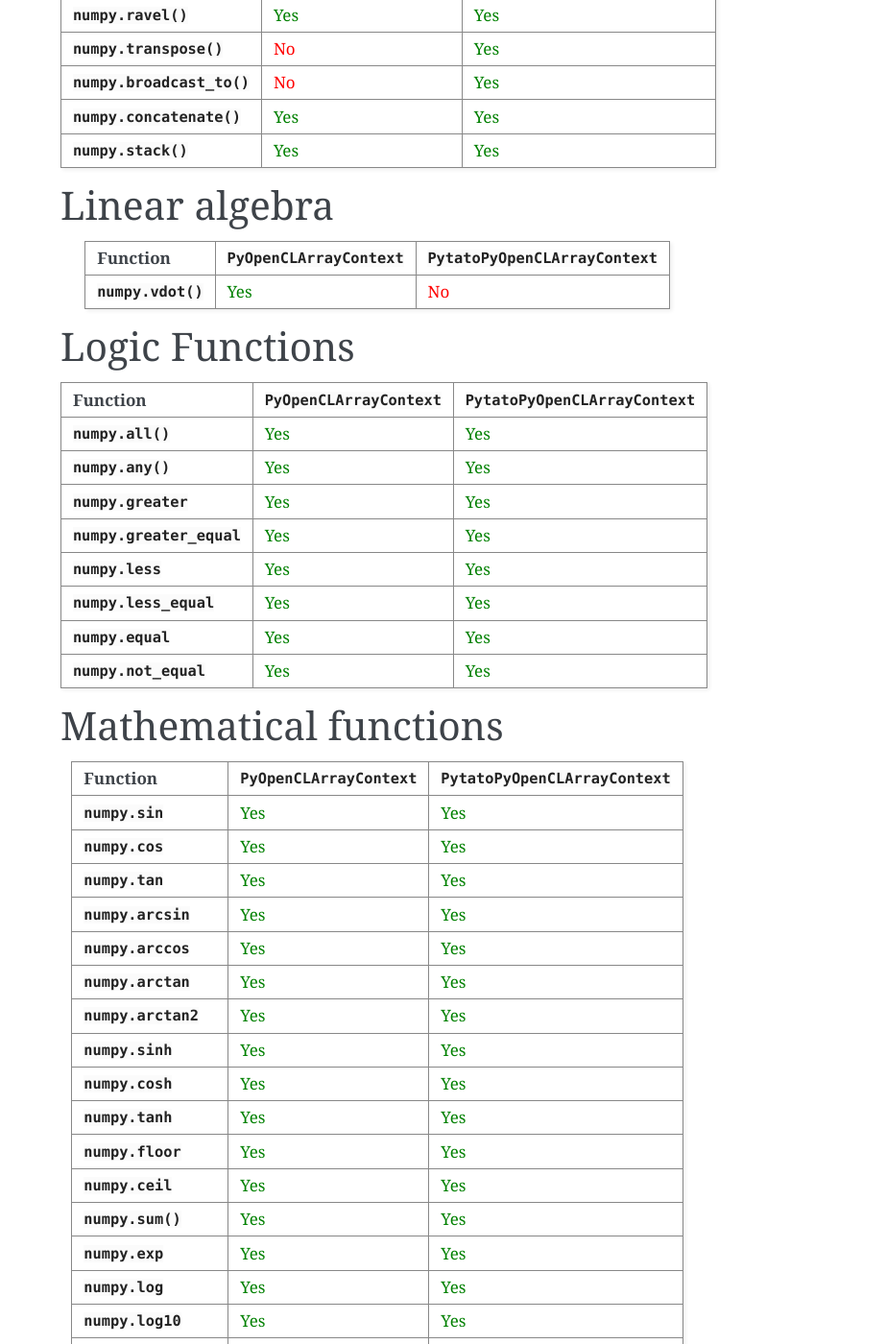
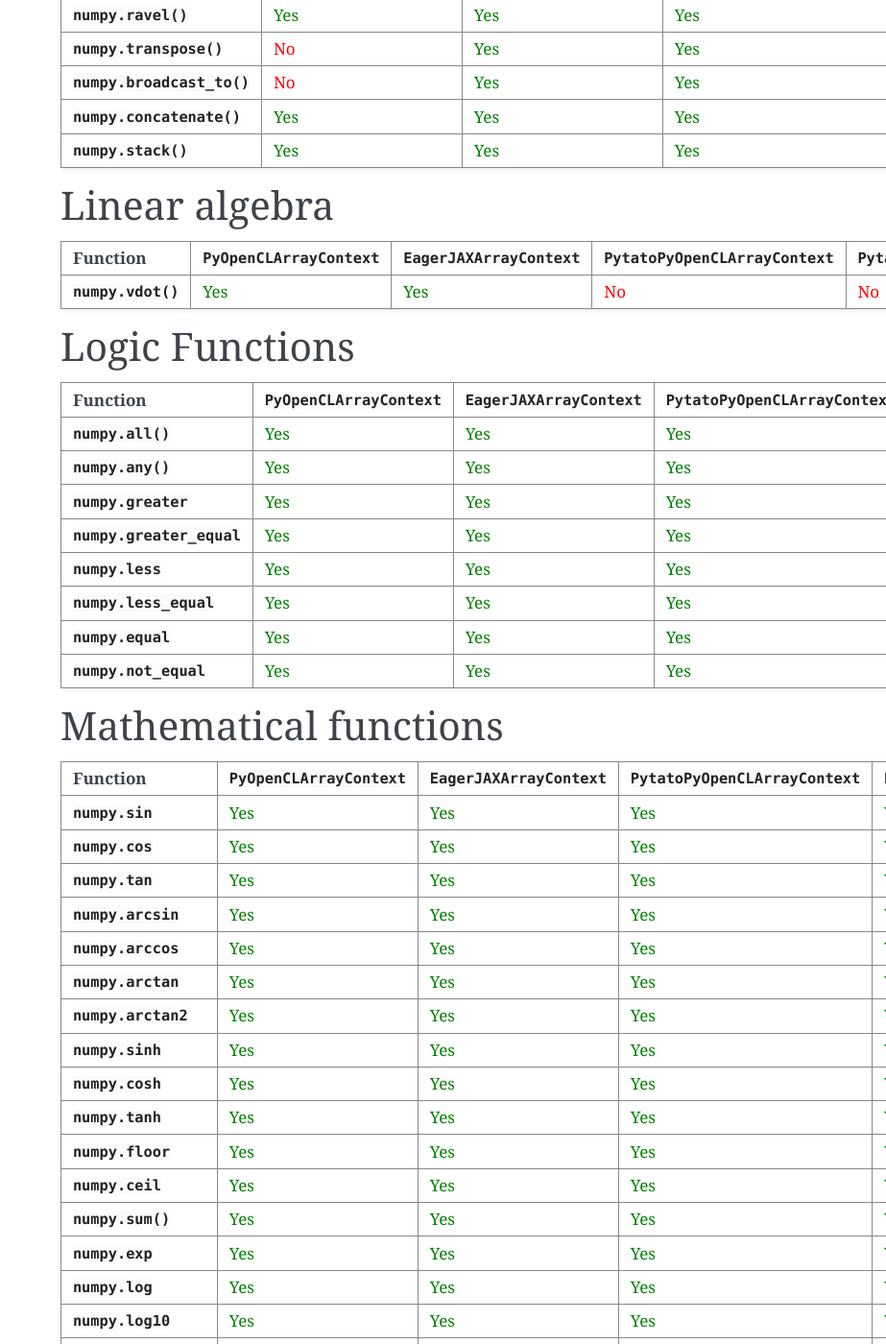
Before and after one commit to inducer/arraycontext, a Sphinx documentation site: the page built from doc/numpy_coverage.rst, in a window 1280 px wide and 1400 px high, scrolled down 458 px. Shown: the whole window at 96% size, without its empty margins (357-1280 px from the left). Built offline with Sphinx 7.4.7, drawn with Linux system fonts in a browser that asks for light colours; some of the changed text lies outside the part shown.

Commit message:
update numpy coverage

```diff
--- a/doc/make_numpy_coverage_table.py
+++ b/doc/make_numpy_coverage_table.py
@@ -62,7 +62,9 @@ def initialize_contexts():
 
     return [
             arraycontext.PyOpenCLArrayContext(queue, force_device_scalars=True),
+            arraycontext.EagerJAXArrayContext(),
             arraycontext.PytatoPyOpenCLArrayContext(queue),
+            arraycontext.PytatoJAXArrayContext(),
             ]
 
 
--- a/doc/numpy_coverage.rst
+++ b/doc/numpy_coverage.rst
@@ -15,21 +15,33 @@ Array creation routines
 
     * - Function
       - :class:`~arraycontext.PyOpenCLArrayContext`
+      - :class:`~arraycontext.EagerJAXArrayContext`
       - :class:`~arraycontext.PytatoPyOpenCLArrayContext`
+      - :class:`~arraycontext.PytatoJAXArrayContext`
     * - :func:`numpy.empty_like`
+      - :green:`Yes`
+      - :green:`Yes`
       - :green:`Yes`
       - :green:`Yes`
     * - :func:`numpy.ones_like`
       - :green:`Yes`
       - :green:`Yes`
+      - :green:`Yes`
+      - :green:`Yes`
     * - :func:`numpy.zeros_like`
+      - :green:`Yes`
+      - :green:`Yes`
       - :green:`Yes`
       - :green:`Yes`
     * - :func:`numpy.full_like`
       - :green:`Yes`
       - :green:`Yes`
+      - :green:`Yes`
+      - :green:`Yes`
     * - :func:`numpy.copy`
       - :green:`Yes`
+      - :green:`Yes`
+      - :red:`No`
       - :red:`No`
 
 Array manipulation routines
@@ -40,23 +52,37 @@ Array manipulation routines
 
     * - Function
       - :class:`~arraycontext.PyOpenCLArrayContext`
+      - :class:`~arraycontext.EagerJAXArrayContext`
       - :class:`~arraycontext.PytatoPyOpenCLArrayContext`
+      - :class:`~arraycontext.PytatoJAXArrayContext`
     * - :func:`numpy.reshape`
+      - :green:`Yes`
+      - :green:`Yes`
       - :green:`Yes`
       - :green:`Yes`
     * - :func:`numpy.ravel`
       - :green:`Yes`
       - :green:`Yes`
+      - :green:`Yes`
+      - :green:`Yes`
     * - :func:`numpy.transpose`
       - :red:`No`
+      - :green:`Yes`
+      - :green:`Yes`
       - :green:`Yes`
     * - :func:`numpy.broadcast_to`
       - :red:`No`
       - :green:`Yes`
+      - :green:`Yes`
+      - :green:`Yes`
     * - :func:`numpy.concatenate`
       - :green:`Yes`
       - :green:`Yes`
+      - :green:`Yes`
+      - :green:`Yes`
     * - :func:`numpy.stack`
+      - :green:`Yes`
+      - :green:`Yes`
       - :green:`Yes`
       - :green:`Yes`
 
@@ -68,9 +94,13 @@ Linear algebra
 
     * - Function
       - :class:`~arraycontext.PyOpenCLArrayContext`
+      - :class:`~arraycontext.EagerJAXArrayContext`
       - :class:`~arraycontext.PytatoPyOpenCLArrayContext`
+      - :class:`~arraycontext.PytatoJAXArrayContext`
     * - :func:`numpy.vdot`
       - :green:`Yes`
+      - :green:`Yes`
+      - :red:`No`
       - :red:`No`
 
 Logic Functions
@@ -81,29 +111,47 @@ Logic Functions
 
     * - Function
       - :class:`~arraycontext.PyOpenCLArrayContext`
+      - :class:`~arraycontext.EagerJAXArrayContext`
       - :class:`~arraycontext.PytatoPyOpenCLArrayContext`
+      - :class:`~arraycontext.PytatoJAXArrayContext`
     * - :func:`numpy.all`
+      - :green:`Yes`
+      - :green:`Yes`
       - :green:`Yes`
       - :green:`Yes`
     * - :func:`numpy.any`
       - :green:`Yes`
       - :green:`Yes`
+      - :green:`Yes`
+      - :green:`Yes`
     * - :data:`numpy.greater`
+      - :green:`Yes`
+      - :green:`Yes`
       - :green:`Yes`
       - :green:`Yes`
     * - :data:`numpy.greater_equal`
       - :green:`Yes`
       - :green:`Yes`
+      - :green:`Yes`
+      - :green:`Yes`
     * - :data:`numpy.less`
+      - :green:`Yes`
+      - :green:`Yes`
       - :green:`Yes`
       - :green:`Yes`
     * - :data:`numpy.less_equal`
       - :green:`Yes`
       - :green:`Yes`
+      - :green:`Yes`
+      - :green:`Yes`
     * - :data:`numpy.equal`
       - :green:`Yes`
       - :green:`Yes`
+      - :green:`Yes`
+      - :green:`Yes`
     * - :data:`numpy.not_equal`
+      - :green:`Yes`
+      - :green:`Yes`
       - :green:`Yes`
       - :green:`Yes`
 
@@ -115,82 +163,136 @@ Mathematical functions
 
     * - Function
       - :class:`~arraycontext.PyOpenCLArrayContext`
+      - :class:`~arraycontext.EagerJAXArrayContext`
       - :class:`~arraycontext.PytatoPyOpenCLArrayContext`
+      - :class:`~arraycontext.PytatoJAXArrayContext`
     * - :data:`numpy.sin`
+      - :green:`Yes`
+      - :green:`Yes`
       - :green:`Yes`
       - :green:`Yes`
     * - :data:`numpy.cos`
       - :green:`Yes`
       - :green:`Yes`
+      - :green:`Yes`
+      - :green:`Yes`
     * - :data:`numpy.tan`
+      - :green:`Yes`
+      - :green:`Yes`
       - :green:`Yes`
       - :green:`Yes`
     * - :data:`numpy.arcsin`
       - :green:`Yes`
       - :green:`Yes`
+      - :green:`Yes`
+      - :green:`Yes`
     * - :data:`numpy.arccos`
+      - :green:`Yes`
+      - :green:`Yes`
       - :green:`Yes`
       - :green:`Yes`
     * - :data:`numpy.arctan`
       - :green:`Yes`
       - :green:`Yes`
+      - :green:`Yes`
+      - :green:`Yes`
     * - :data:`numpy.arctan2`
+      - :green:`Yes`
+      - :green:`Yes`
       - :green:`Yes`
       - :green:`Yes`
     * - :data:`numpy.sinh`
       - :green:`Yes`
       - :green:`Yes`
+      - :green:`Yes`
+      - :green:`Yes`
     * - :data:`numpy.cosh`
+      - :green:`Yes`
+      - :green:`Yes`
       - :green:`Yes`
       - :green:`Yes`
     * - :data:`numpy.tanh`
       - :green:`Yes`
       - :green:`Yes`
+      - :green:`Yes`
+      - :green:`Yes`
     * - :data:`numpy.floor`
+      - :green:`Yes`
+      - :green:`Yes`
       - :green:`Yes`
       - :green:`Yes`
     * - :data:`numpy.ceil`
       - :green:`Yes`
       - :green:`Yes`
+      - :green:`Yes`
+      - :green:`Yes`
     * - :func:`numpy.sum`
+      - :green:`Yes`
+      - :green:`Yes`
       - :green:`Yes`
       - :green:`Yes`
     * - :data:`numpy.exp`
       - :green:`Yes`
       - :green:`Yes`
+      - :green:`Yes`
+      - :green:`Yes`
     * - :data:`numpy.log`
+      - :green:`Yes`
+      - :green:`Yes`
       - :green:`Yes`
       - :green:`Yes`
     * - :data:`numpy.log10`
       - :green:`Yes`
       - :green:`Yes`
+      - :green:`Yes`
+      - :green:`Yes`
     * - :func:`numpy.real`
+      - :green:`Yes`
+      - :green:`Yes`
       - :green:`Yes`
       - :green:`Yes`
     * - :func:`numpy.imag`
       - :green:`Yes`
       - :green:`Yes`
+      - :green:`Yes`
+      - :green:`Yes`
     * - :data:`numpy.conjugate`
+      - :green:`Yes`
+      - :green:`Yes`
       - :green:`Yes`
       - :green:`Yes`
     * - :data:`numpy.maximum`
       - :green:`Yes`
       - :green:`Yes`
+      - :green:`Yes`
+      - :green:`Yes`
     * - :func:`numpy.amax`
+      - :green:`Yes`
+      - :green:`Yes`
       - :green:`Yes`
       - :green:`Yes`
     * - :data:`numpy.minimum`
       - :green:`Yes`
       - :green:`Yes`
+      - :green:`Yes`
+      - :green:`Yes`
     * - :func:`numpy.amin`
+      - :green:`Yes`
+      - :green:`Yes`
       - :green:`Yes`
       - :green:`Yes`
     * - :data:`numpy.sqrt`
       - :green:`Yes`
       - :green:`Yes`
+      - :green:`Yes`
+      - :green:`Yes`
     * - :data:`numpy.absolute`
+      - :green:`Yes`
+      - :green:`Yes`
       - :green:`Yes`
       - :green:`Yes`
     * - :data:`numpy.fabs`
       - :green:`Yes`
       - :green:`Yes`
+      - :green:`Yes`
+      - :green:`Yes`
```
